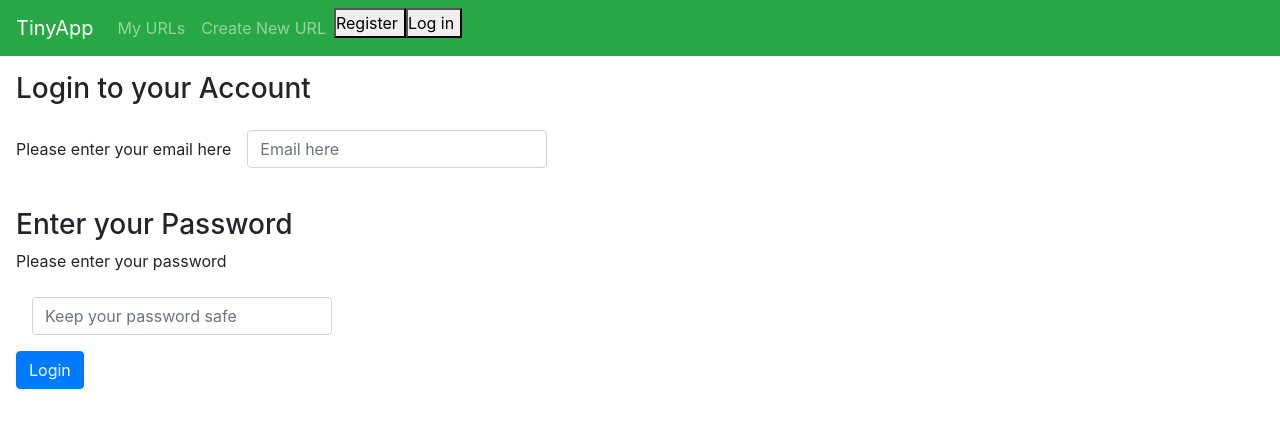
After one commit to WilWadman/tinyapp, a Node server app: page /login in a window 1280 px wide. The commit adds this page. Shown: the top 428 px of the page. Run offline with Node 20, Linux system fonts and the light colour scheme; some libraries are stand-ins or nearby versions.

Commit message:
Created a new log in page, removed login form from header, added register and log in links to header that link to register and login pages, updated urls show to take in user instead of username

```diff
--- a/express_server.js
+++ b/express_server.js
@@ -47,6 +47,19 @@ const users = {
     password: "dishwasher-funk",
   },
 };
+
+
+/// GET LOGIN
+
+app.get("/login", (req, res) => {
+  email = req.body.email;
+  password = req.body.password;
+  // const username = req.cookies.user_id;
+
+  const templateVars = { email , password , user: null};
+  res.render("login", templateVars);
+
+});
 
 /// POST TO URLS
 
@@ -125,7 +138,7 @@ app.post('/login', (req, res) => {
 
 app.post('/logout', (req, res) => {
 
-  res.clearCookie('username');
+  res.clearCookie('user_id');
   res.redirect('/urls');
 });
 
@@ -152,8 +165,9 @@ app.listen(PORT, () => {
 // GET NEW URLS PAGE
 
 app.get("/urls/new", (req, res) => {
-  const username = req.cookies.username;
-  const templateVars = { username };
+  const user_id = req.cookies["user_id"];
+  const user = users[user_id];
+  const templateVars = { user };
   res.render("urls_new", templateVars);
 });
 
--- /dev/null
+++ b/views/login.ejs
@@ -0,0 +1,49 @@
+<!DOCTYPE html>
+<html lang="en">
+
+<head>
+  <meta charset="utf-8" />
+  <meta name="viewport" content="width=device-width, initial-scale=1, shrink-to-fit=no" />
+
+  <script>
+    function submit() {
+      let forms = getElementsByClassName("form");
+      for (var i = 0; i < forms.length; i++) {
+        forms[i].submit();
+      }
+    }
+  </script>
+
+  <!-- Bootstrap CSS -->
+  <link rel="stylesheet" href="https://stackpath.bootstrapcdn.com/bootstrap/4.2.1/css/bootstrap.min.css"
+    integrity="sha384-GJzZqFGwb1QTTN6wy59ffF1BuGJpLSa9DkKMp0DgiMDm4iYMj70gZWKYbI706tWS" crossorigin="anonymous" />
+
+  <title>Login Page - Tiny App</title>
+</head>
+
+<body>
+  <%- include('partials/_header') %>
+
+    <main style="margin: 1em;">
+      <h3>Login to your Account</h3>
+      <form class="form-inline" action="/login" method="POST">
+        <div class="form-group mb-2">
+          <label for="email">Please enter your email here</label>
+          <input class="form-control" type="email" name="email" placeholder="Email here"
+            style="width: 300px; margin: 1em" />
+          <!-- <button type="submit" class="btn btn-primary">Submit</button> -->
+        </div>
+
+    </main>
+
+    <main style="margin: 1em;">
+      <h3>Enter your Password</h3>
+
+      <div class="form-group mb-2">
+        <label for="password">Please enter your password</label>
+        <input class="form-control" type="password" name="password" placeholder="Keep your password safe"
+          style="width: 300px; margin: 1em" />
+        <button type="submit" onclick="submit()" class="btn btn-primary">Login</button>
+      </div>
+      </form>
+    </main>
--- a/views/partials/_header.ejs
+++ b/views/partials/_header.ejs
@@ -14,19 +14,27 @@
           <form class="form-inline" action="/logout" method="POST">
             <a> Logged in as: <%= user.email %> </a>
             <button type="submit" class="navbar-nav ml-auto">Logout</button>
-            </form>
+          </form>
 
-            <% }
+          <% } else { %>
+            <div class="navbar-nav">
+              <a href="/register">
+                <button type="submit" class="navbar-nav ml-auto">Register</button>
+              </a>
 
-            else { %>
-              <div>
-              <form style=margin-right:10% class="form-inline" action="/login" method="POST">
+              <a href="/login">
+                <button type="submit" class="navbar-nav ml-auto">Log in</button>
+              </a>
+
+
+            </div>
+            <!-- <form style=margin-right:10% class="form-inline" action="/login" method="POST">
                 <label for="username">Enter your username:</label>
                 <input class="form-control" type="text" name="username" placeholder="Username"
                   style="width: 38%; margin-left: 5%" />
                 <button type="submit"  class="navbar-nav ml-auto">Sign In</button>
-              </form></div>
-              <% } %>
+              </form></div> -->
+            <% } %>
 
       </div>
     </div>
--- a/views/urls_show.ejs
+++ b/views/urls_show.ejs
@@ -19,7 +19,7 @@
         <h5 class="card-title">TinyURL for: <%= longURL %></h5>
         <p class="card-text">
           Short URL ID: <a href="/u/<%= id %>"><%= id %></a>
-          <form align="centre" method="POST" action="/urls/<%= id %>">
+          <form  method="POST" action="/urls/<%= id %>">
              <label for="updatedURL">Edit your URL:</label>
             <input
               class="form-control"
```
